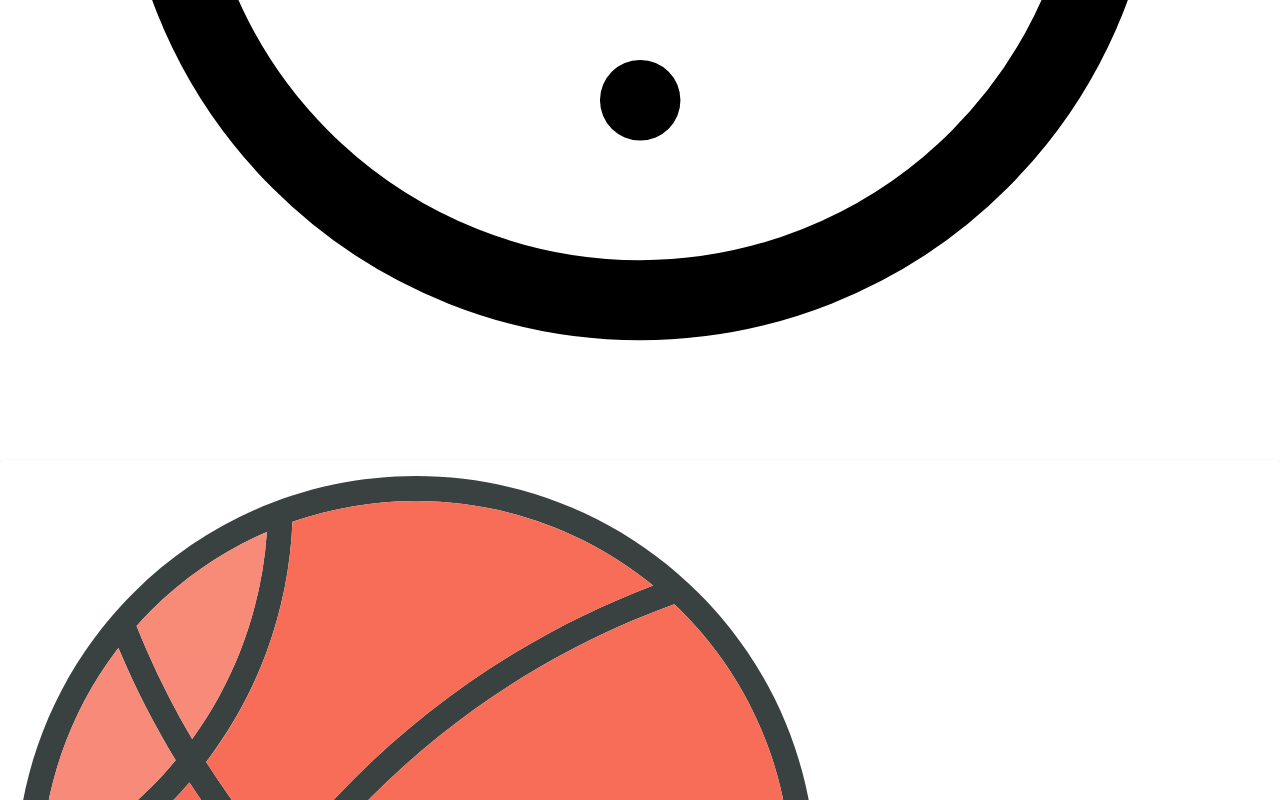
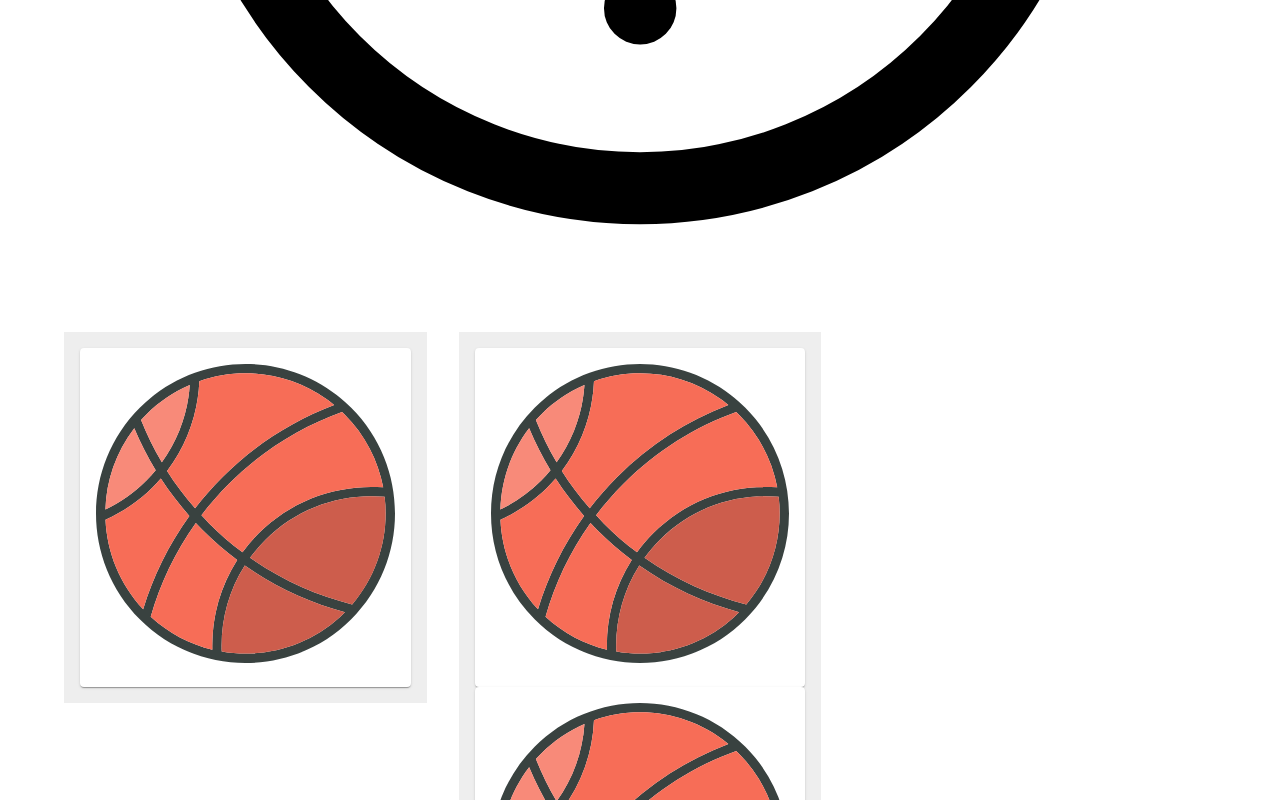
Before and after one commit to labs-company/mathematics, a React (Vite) app: page /add in a window 1280 px wide. Shown: the part 1127-1927 px from the top of the page. Built offline with nearby package versions, Linux system fonts and the light colour scheme; the HTML template or start-up script is replaced by a standard one.

Commit message:
modifed styled_box (#32)

```diff
--- a/src/components/BoardSectionDrop.tsx
+++ b/src/components/BoardSectionDrop.tsx
@@ -3,6 +3,7 @@ import {
   SortableContext,
   verticalListSortingStrategy,
 } from "@dnd-kit/sortable";
+import { Box } from "@mui/material";
 import { ElementDragg } from "../utils/types";
 import { ItemDraggable } from "./ItemDraggable";
 import { SortableItem } from "./SortableItem";
@@ -20,22 +21,22 @@ export const BoardDroppableSection = ({
     id,
   });
   return (
-    <>
+    <Box sx={{ backgroundColor: "#eee", padding: 2 }}>
       <SortableContext
         id={id}
         items={itemDragg}
         strategy={verticalListSortingStrategy}
       >
-        <div ref={setNodeRef} className="p-10">
+        <div ref={setNodeRef}>
           {itemDragg.map((dragItem) => (
-            <div key={dragItem.id} className="bg-black p-4 rounded m-1">
+            <Box key={dragItem.id}>
               <SortableItem id={dragItem.id}>
                 <ItemDraggable dragg={dragItem} />
               </SortableItem>
-            </div>
+            </Box>
           ))}
         </div>
       </SortableContext>
-    </>
+    </Box>
   );
 };
--- a/src/pages/AddPage.tsx
+++ b/src/pages/AddPage.tsx
@@ -3,6 +3,8 @@ import { Banner } from "../components/Banner";
 import { Navbar } from "../components/Navbar";
 import { Modal } from "../components/Modal";
 import suma from "../assets/data/add";
+import Container from "@mui/material/Container";
+import Grid from "@mui/material/Grid";
 import {
   useSensor,
   useSensors,
@@ -144,6 +146,7 @@ export default function AddPage() {
   return (
     <>
       <Navbar />
+      <Container>
         <Banner title="Suma" handleModalClick={handleModalClick} />
         <Modal
           title={suma.title}
@@ -159,20 +162,21 @@ export default function AddPage() {
           onDragOver={handleDragOver}
           onDragEnd={handleDragEnd}
         >
-        <div className="flex justify-center gap-10 items-center">
+          <Grid container spacing={4}>
             {Object.keys(boardSections).map((boardSectionKey) => (
-            <div key={boardSectionKey}>
+              <Grid item xs={4} key={boardSectionKey}>
                 <BoardDroppableSection
                   id={boardSectionKey}
                   itemDragg={boardSections[boardSectionKey]}
                 />
-            </div>
+              </Grid>
             ))}
             <DragOverlay dropAnimation={dropAnimation}>
               {dragg ? <ItemDraggable dragg={dragg} /> : null}
             </DragOverlay>
-        </div>
+          </Grid>
         </DndContext>
+      </Container>
     </>
   );
 }
```
Lines whose indentation alone changed are shown as unchanged.
